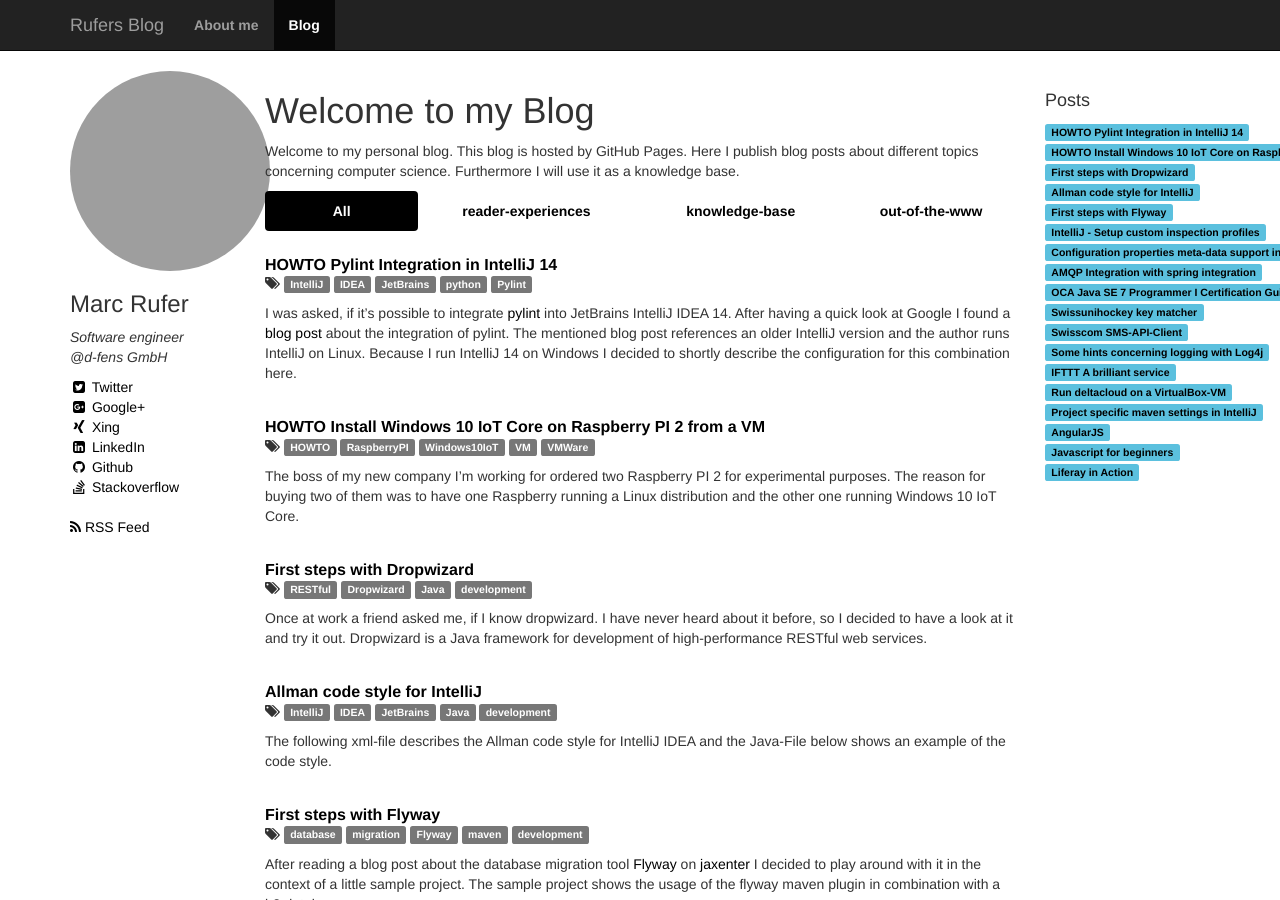
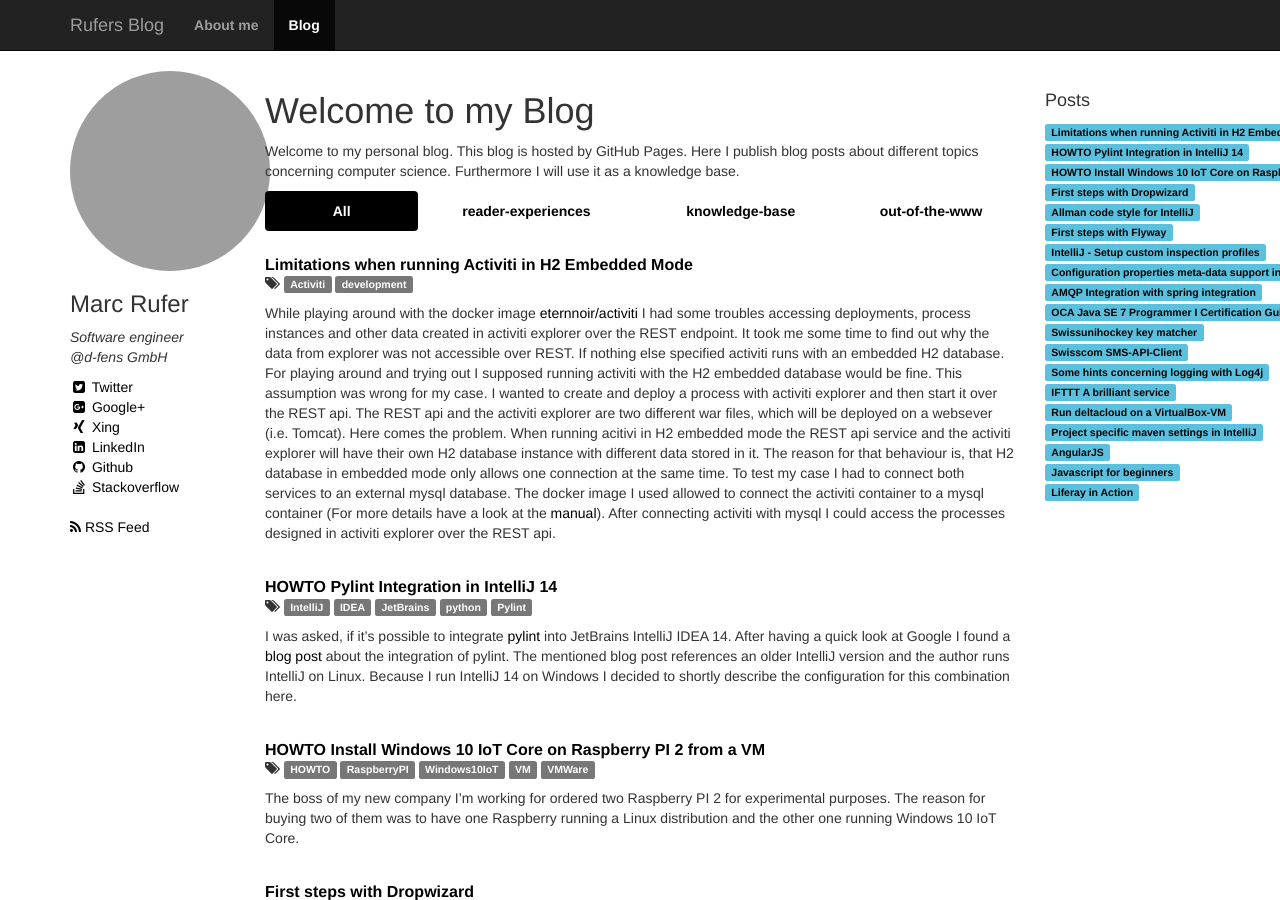
Before and after one commit to rufer7/rufer7.github.io, a Jekyll site: the page built from index.html, in a window 1280 px wide and 900 px high. Built offline with Jekyll 4.4.1, drawn with Linux system fonts in a browser that asks for light colours; nearby versions of some CDN libraries; comment, search, counter and statistics services are not loaded; grey boxes are pictures that could not be loaded.

Commit message:
new post added

```diff
--- /dev/null
+++ b/_posts/knowledge base/2015-06-16-Limitations-when-running-Activiti-in-H2-Embedded-Mode.md
@@ -0,0 +1,11 @@
+---
+layout: post
+category: knowledge-base
+title: Limitations when running Activiti in H2 Embedded Mode
+date: 16 Jun 2015
+tags: Activiti development
+---
+
+While playing around with the docker image [eternnoir/activiti](https://registry.hub.docker.com/u/eternnoir/activiti/) I had some troubles accessing deployments, process instances and other data created in activiti explorer over the REST endpoint. It took me some time to find out why the data from explorer was not accessible over REST.
+If nothing else specified activiti runs with an embedded H2 database. For playing around and trying out I supposed running activiti with the H2 embedded database would be fine. This assumption was wrong for my case. I wanted to create and deploy a process with activiti explorer and then start it over the REST api. The REST api and the activiti explorer are two different war files, which will be deployed on a websever (i.e. Tomcat). Here comes the problem. When running acitivi in H2 embedded mode the REST api service and the activiti explorer will have their own H2 database instance with different data stored in it. The reason for that behaviour is, that H2 database in embedded mode only allows one connection at the same time.
+To test my case I had to connect both services to an external mysql database. The docker image I used allowed to connect the activiti container to a mysql container (For more details have a look at the [manual](https://github.com/eternnoir/activiti#linking-to-mysql-container)). After connecting activiti with mysql I could access the processes designed in activiti explorer over the REST api.
```
Also changed, not shown: _posts/knowledge base/2015-06-07-HOWTO-Install-Windows-10-IoT-Core-on-Raspberry-PI-2-from-a-VM.md (line endings or trailing spaces).
